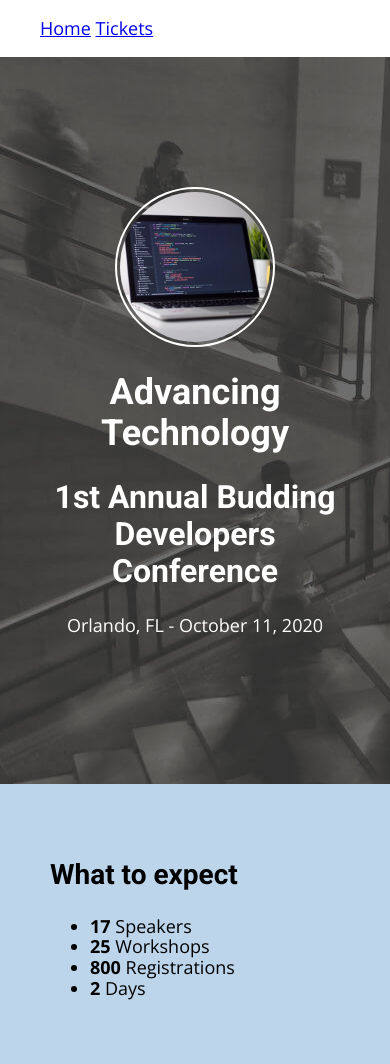
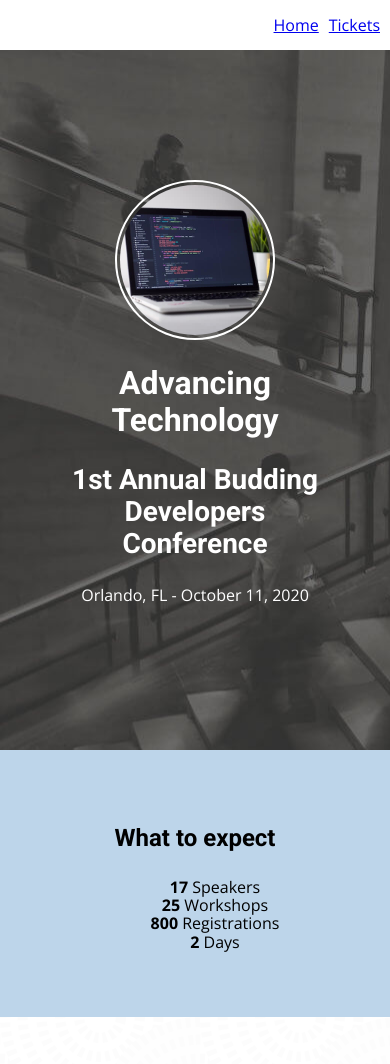
Before and after one commit to matty-ltc2020/advancingTech, a plain HTML site: page month_2/week_5/index.html in a window 390 px wide. Shown: the top 1064 px of the page. Drawn offline with nearby package versions, Linux system fonts and the light colour scheme.

Commit message:
update responsive design

```diff
--- a/month_2/week_5/css/style.css
+++ b/month_2/week_5/css/style.css
@@ -58,12 +58,20 @@ section {
   background-color: #bdd5ea;
 }
 
+
+
 /***** Homepage *****/
 
 /***** Nav *****/
 
+nav ul {
+  display: flex;
+  justify-content: flex-end;
+}
+
 nav li {
-  display: inline;
+  list-style: none;
+  padding: 0 10px 0 0;
 }
 
 /***** Header *****/
@@ -81,6 +89,25 @@ header img {
   border: 2px solid #ffffff;
   padding: 3px;
   border-radius: 50%;
+}
+
+/***** Features section *****/
+
+.features {
+  background-color: #bdd5ea;
+}
+
+.features h3 {
+  text-align: center;
+}
+
+.features ul {
+  display: flex;
+  justify-content: space-around;
+}
+
+.features li {
+  list-style: none;
 }
 
 /***** 3 point section *****/
@@ -223,3 +250,62 @@ footer {
 input {
   margin: 10px 0;
 }
+
+/***** Media Queries *****/
+
+/* typical standard widths: 1200px, 1080px, 768px, 480px */
+
+@media only screen and (max-width: 1023px) {
+  body {
+    font-size: 16px;
+  }
+
+  .three-points-section-image {
+    width: 150px;
+    margin: 0 auto;
+    padding-right: 10px;
+  }
+
+  .features ul {
+    display: flex;
+    flex-direction: column;
+    text-align: center;
+  }
+
+  .speakers-section img {
+  width: 75px;
+  margin: 0 auto;
+  border-radius: 50%;
+  }
+
+  h1 {
+  font-size: 32px;
+  }
+
+  h2 {
+    font-size: 28px;
+  }
+
+  h3 {
+    font-size: 24px;
+  }
+
+  h4 {
+    font-size: 20px;
+  }
+
+  h5 {
+    font-size: 16px;
+  }
+}
+
+@media only screen and (max-width: 767px) {
+  .three-points-section-image {
+    display: none;
+  }
+
+  .speakers-section img {
+    display: none;
+}
+
+}
--- a/month_2/week_5/index.html
+++ b/month_2/week_5/index.html
@@ -29,7 +29,7 @@
       </div>
     </header>
 
-    <section class="highlights">
+    <section class="features">
       <div class="wrap">
         <h3>What to expect</h3>
 
```
Also changed, not shown: month_2/week_5/css-2-tickets.jpg (deleted), 1 other file.
